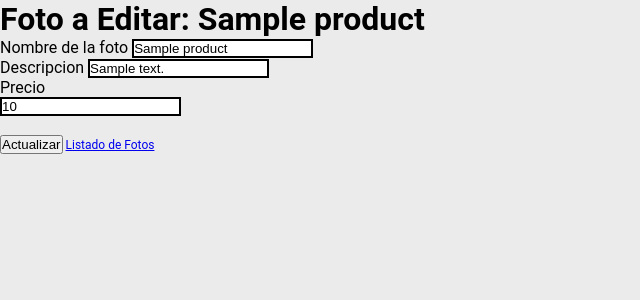
After one commit to grupo2digitalhouse/grupo_2_-StockPhoto, a Node server app: page /edit/1 in a window 1280 px wide. The commit adds this page. Shown: the top 300 px of the page, without its empty margins (0-640 px from the left). Run offline with Node 20, Linux system fonts and the light colour scheme; tables that the repository leaves empty hold one stand-in row (values such as "Sample post"); some libraries are stand-ins or nearby versions.

Commit message:
rutas de editar producto

```diff
--- a/photo_station/app.js
+++ b/photo_station/app.js
@@ -23,7 +23,7 @@ app.use(session({
 
 //ROUTERS
 const routerMain = require('../photo_station/src/routes/main');//3000/
-//const routerPago = require('./src/routes/pago');//3000/
+//const routerPago = require('./src/routes/pago');//3000
 //const routerDetail = require('./src/routes/detail');
 const routerOffer = require('./src/routes/offer');
 const routerRegister = require('./src/routes/register');
--- a/photo_station/src/controllers/productsControllers.js
+++ b/photo_station/src/controllers/productsControllers.js
@@ -5,45 +5,62 @@ const op = db.Sequelize.Op;
 
 
 const productsControllers = {
-    crear: (req, res) => {
-
-        res.render(path.resolve(__dirname,'../views/products/product.ejs'))
-
-},
 
     productList: (req, res) => {
         db.Product.findAll()
             .then(product => {
                 //retorna la vista listado productos
-                res.render(path.resolve(__dirname,'../views/products/productList.ejs'))
-            //res.render("listadoCategorias", {category:category});
+                res.render(path.resolve(__dirname,'../views/products/productList.ejs'),{'product': product})
+
             });
         },
+
+    detail: async (req, res) => {
+           db.Product.findByPk(req.params.id)
+           .then(detalle => {
+                res.render(path.resolve(__dirname,'../views/products/productDetail.ejs'),{'detalle': detalle})
+            /*} catch (error) {
+                console.log(error);*/
+            });
+        },
+
+    crear: (req, res) => {
+        db.Category.findAll()
+        .then(category => {
+            //res.send(category)
+        res.render(path.resolve(__dirname,'../views/products/product.ejs'), {'category': category})
+        })
+},
 
     guardar: async (req, res) => {
             //tomo los datos del formulario
              const {
                 name,
                 description,
-                category_id,
              } = req.body;
 
              const newProduct = {
                 name,
                 description,
-                category_id,
              }
              try {
                  // de la base de datos db, accede ala tala y hace un create
                  await db.Product.create(newProduct);
-                 res.redirect('productList');
+                 res.redirect('/product/List')
                  // si creo el formulario muestra todas las peliculas
              } catch (error) {
                  console.log(error);
              }
          },
 
-        update: async (req, res) => {
+    edit: async (req,res)=>{
+            const product = await db.Product.findByPk(req.params.id);
+            res.render(path.resolve(__dirname,'../views/products/productEdit.ejs'), {product})
+            //res.render('/product/productEdit', {product});
+        },
+
+
+    update: async (req, res) => {
             // tiene que recibir todos los datos q le mando x body
             const {
                 name,
--- a/photo_station/src/routes/product.js
+++ b/photo_station/src/routes/product.js
@@ -4,11 +4,12 @@ const productsControllers = require('../controllers/productsControllers');
 const router = express.Router();
 
 router.get('/product/list',productsControllers.productList);  // muestra lista de productos
+router.get('/product/detail/:id',productsControllers.detail);
 
 router.get('/product/crear',productsControllers.crear); //carga formulario de productos
-
 router.post('/product/crear',productsControllers.guardar);
 
+router.get('/edit/:id', productsControllers.edit);
 router.post('/product/edit/:id',productsControllers.update);
 //para eliminar. no uso delete como nombre del controler xq delete es palabra resevada
 router.post('/product/delete/:id', productsControllers.borrar);
--- /dev/null
+++ b/photo_station/src/views/products/productEdit.ejs
@@ -0,0 +1,32 @@
+<!DOCTYPE html>
+<html lang="es">
+
+<head>
+    <meta charset="UTF-8">
+    <meta name="viewport" content="width=device-width, initial-scale=1.0">
+    <title class="titulo">Editar Foto</title>
+    <link rel="stylesheet" href="/css/style.css">
+</head>
+
+<body>
+
+    <h1 class="titulo">Foto a Editar:  <%=  product.name %></h1>
+    <section class="formulario">
+        <form action="/product/edit/<%= product.id %>" method="POST">
+
+            <label for="">Nombre de la foto</label>
+            <input type="text" name="name" id="name" value="<%= product.name %>" required></p>
+            <label for="">Descripcion</label>
+            <input type="text" name="description" id="description" value="<%= product.description%>" required></p>
+            <label for="price">Precio </label>
+            <p><input type="number" name="price" id="price" value="<%= product.price %>" required></p>
+
+            <br>
+            <p> <button class="botonAgregar" type="submit">Actualizar</button>
+
+            <a  class="botonVolver" href="/product/list">Listado de Fotos</a></p>
+        </form>
+    </section>
+</body>
+
+</html>
```
Also changed, not shown: photo_station/src/database/models/Product.js (+0 -8 lines), photo_station/src/views/products/product.ejs (+17 -15 lines), photo_station/src/views/products/productDetail.ejs (added, +23 -0 lines), photo_station/src/views/products/productList.ejs (+11 -1 lines).
